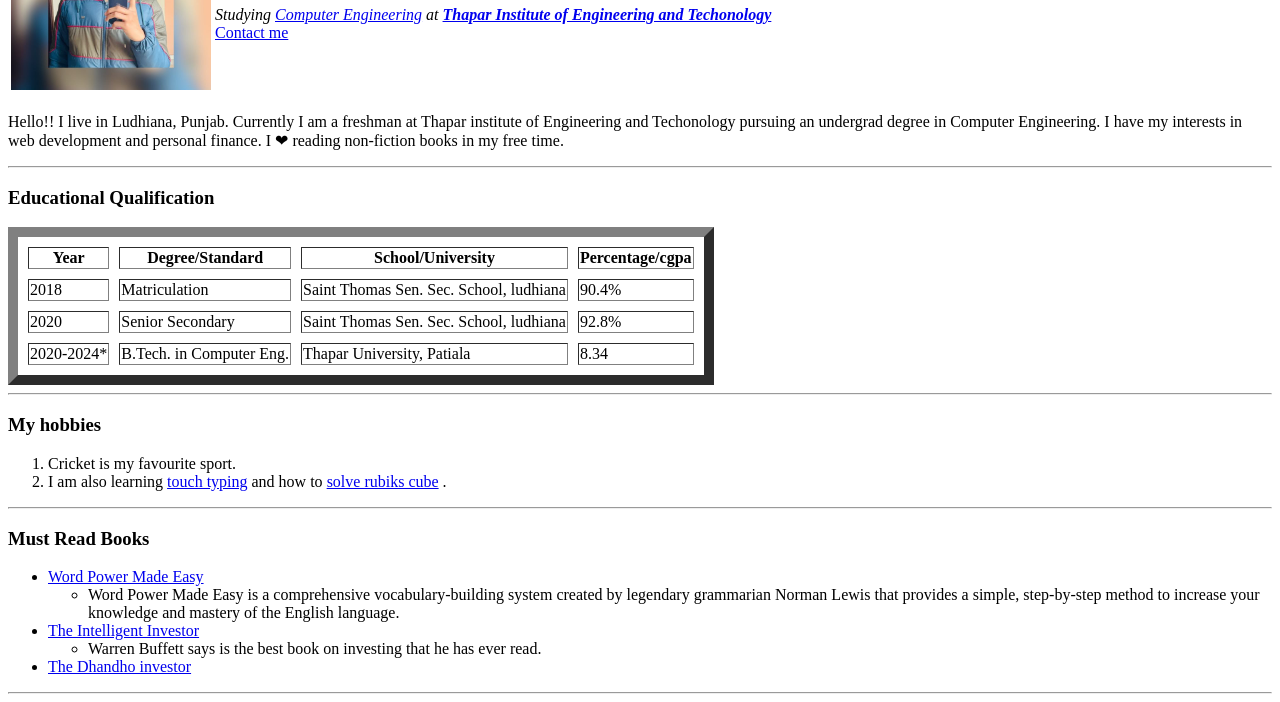
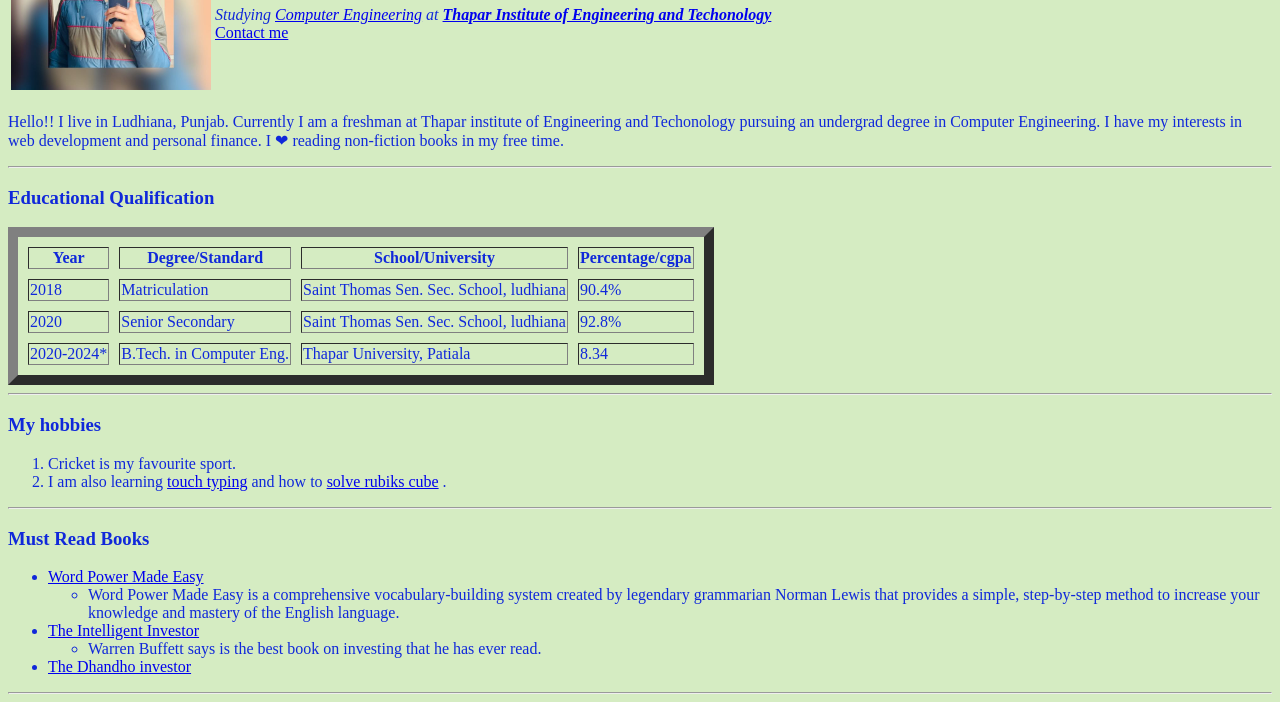
Before and after one commit to gauravvv2204/knowme, a plain HTML site: page index.html in a window 1280 px wide. Shown: the part 121-823 px from the top of the page. Drawn offline with Linux system fonts and the light colour scheme.

Commit message:
Update index.html

```diff
--- a/index.html
+++ b/index.html
@@ -6,7 +6,7 @@
     <meta name="viewport" content="width=device-width, initial-scale=1.0">
     <title>Gaurav Pahwa</title>
 </head>
-<body>
+<body style="background-color: #d5ecc2; color: #1028DA;">
     <table>
         <tr>
     <td><img src="images/gaurav.jpeg" alt="Gaurav Pahwa" height="200"></td>
```
